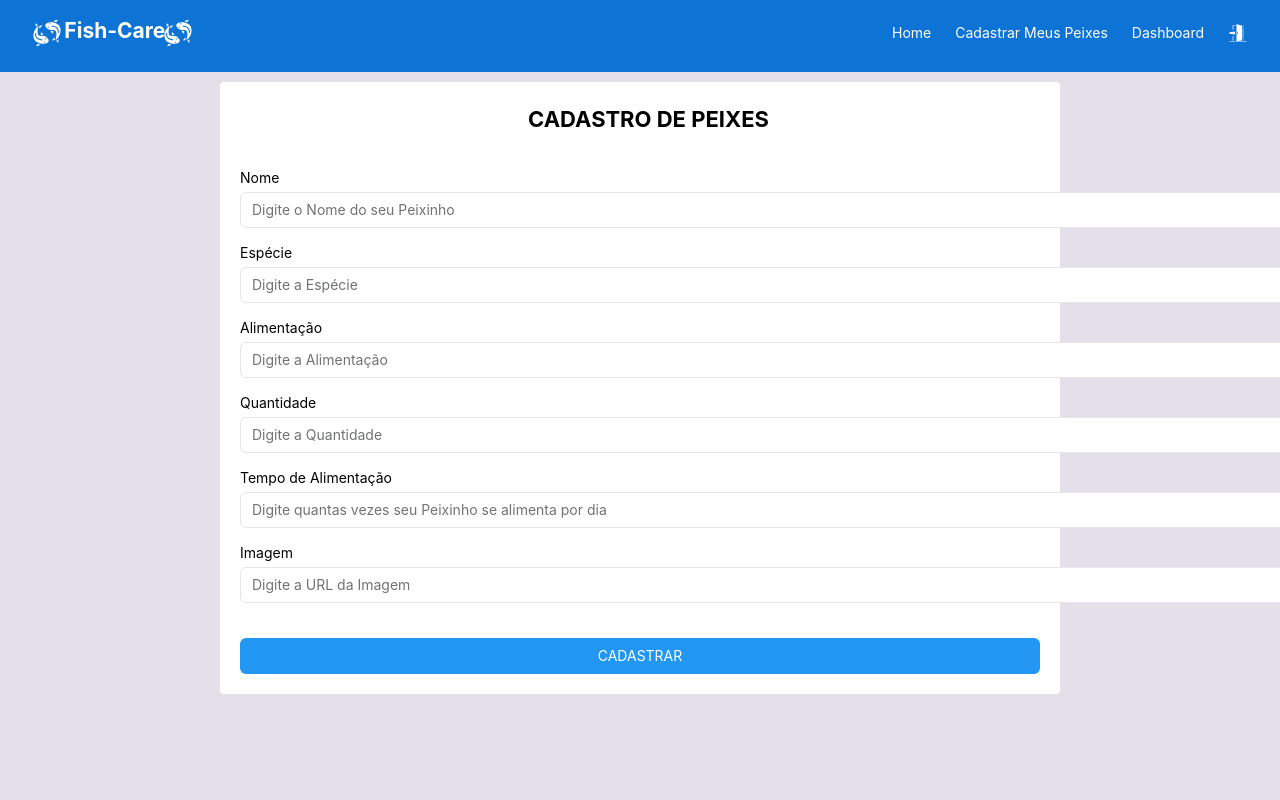
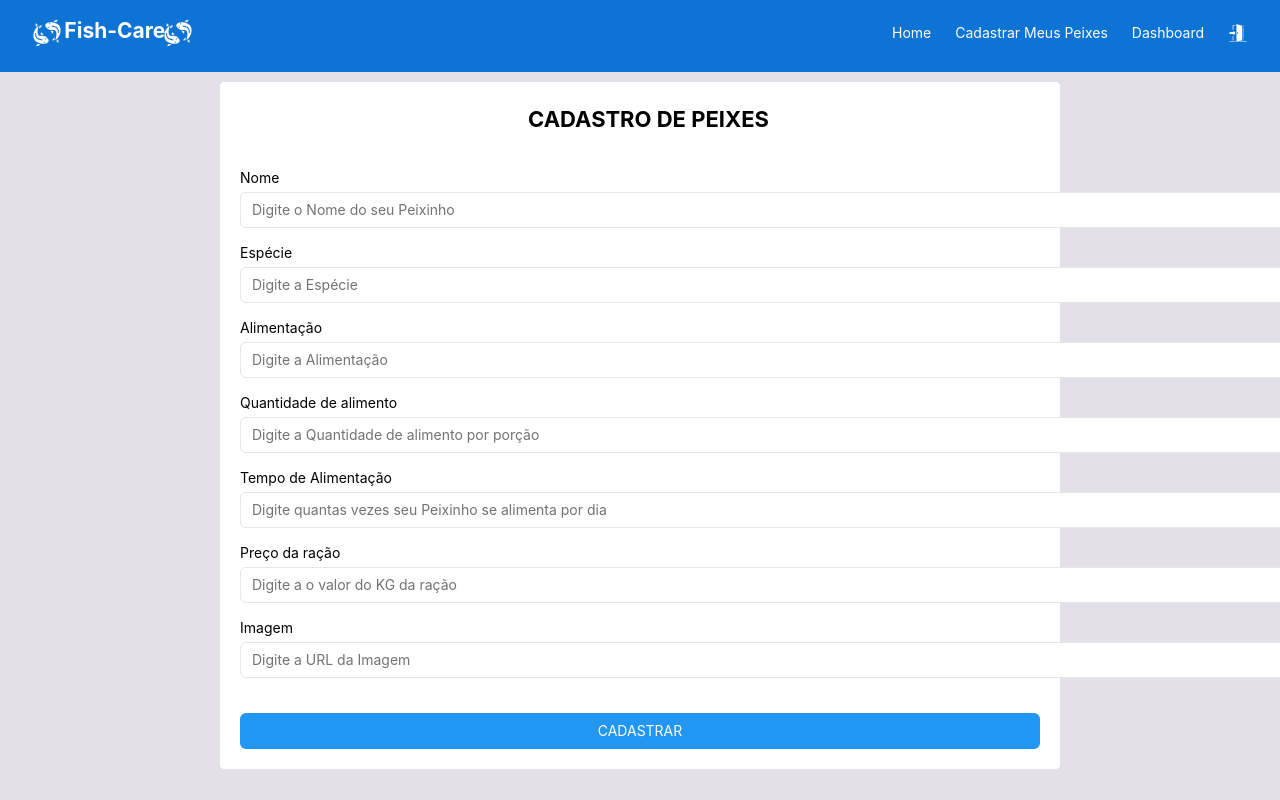
Before and after one commit to Fonojonzo/PI_PEIXES_BACKEND, a React (Vite) app: page /cadastro-peixe in a window 1280 px wide. Shown: the top 800 px of the page. Built offline with nearby package versions, Linux system fonts and the light colour scheme; no server answers.

Commit message:
btn delete

```diff
--- a/src/pages/cardItem/CardItem.css
+++ b/src/pages/cardItem/CardItem.css
@@ -20,6 +20,11 @@
     display: block; /* Define a imagem como um bloco para que o margin: auto funcione corretamente */
   }
 
+  .btn_remove {
+    background-color: rgb(255, 61, 61);
+    color: black;
+  }
+
   .card-content {
     padding: 16px;
   }
--- a/src/pages/cardItem/CardItem.jsx
+++ b/src/pages/cardItem/CardItem.jsx
@@ -1,8 +1,9 @@
 import React, { useState } from "react";
 import "./CardItem.css";
-import { FlexboxGrid, Modal } from "rsuite";
+import { FlexboxGrid, Modal, Button } from "rsuite";
+import axios from "axios";
 
-const CardItem = ({ listCard }) => {
+const CardItem = ({ listCard, refreshList }) => {
   const [open, setOpen] = useState(false);
   const [selectedCard, setSelectedCard] = useState(null);
 
@@ -14,13 +15,26 @@ const CardItem = ({ listCard }) => {
   const handleClose = () => {
     setOpen(false);
   };
+
+  const handleDelete = async (id) => {
+    console.log("ID do peixe para deletar:", id);  // Log para verificar o ID
+    try {
+      const response = await axios.delete(`https://api-peixes.vercel.app/api/users/${id}`);
+      console.log("Resposta da API:", response);  // Log para verificar a resposta da API
+      alert("Peixe removido com sucesso!");
+      refreshList();
+    } catch (error) {
+      console.error("Erro ao remover peixe:", error.response || error);  // Log detalhado do erro
+      alert("Erro ao remover peixe. Tente novamente.");
+    }
+  };
+
   return (
     <>
       {listCard.map((e) => (
-        <div className="card-list">
+        <div className="card-list" key={e._id}>
           <div
             className="card"
-            key={e._id}
             onClick={() => {
               handleOpen(e);
             }}
@@ -35,6 +49,17 @@ const CardItem = ({ listCard }) => {
               </p>
               <p className="card-description">Quantidade: {e.Quantidade}</p>
             </div>
+            <Button
+              className="btn_remove"
+              color="red"
+              appearance="primary"
+              onClick={(event) => {
+                event.stopPropagation();
+                handleDelete(e._id);
+              }}
+            >
+              Remover peixe
+            </Button>
           </div>
         </div>
       ))}
@@ -47,7 +72,7 @@ const CardItem = ({ listCard }) => {
                 <img
                   style={{ width: "60%" }}
                   src={selectedCard?.Imagem}
-                  alt={selectedCard?.nome}
+                  alt={selectedCard?.Nome}
                   className="card-image"
                 />
               </FlexboxGrid.Item>
@@ -65,6 +90,14 @@ const CardItem = ({ listCard }) => {
                 <p className="card-description">
                   Quantidade: {selectedCard?.Quantidade}
                 </p>
+                <Button
+                  className="btn_remove"
+                  color="red"
+                  appearance="primary"
+                  onClick={() => handleDelete(selectedCard?._id)}
+                >
+                  Remover peixe
+                </Button>
               </FlexboxGrid.Item>
             </FlexboxGrid>
           </div>
--- a/src/pages/peixes/Peixes.jsx
+++ b/src/pages/peixes/Peixes.jsx
@@ -106,11 +106,11 @@ const Peixes = () => {
           </FlexboxGrid.Item>
           <FlexboxGrid.Item colspan={24}>
             <Form.Group>
-              <Form.ControlLabel className="label">Quantidade</Form.ControlLabel>
+              <Form.ControlLabel className="label">Quantidade de alimento</Form.ControlLabel>
               <Form.Control
                 name="Quantidade"
                 type="number"
-                placeholder="Digite a Quantidade"
+                placeholder="Digite a Quantidade de alimento por porção"
                 value={quantidade}
                 width={"100%"}
                 onChange={(value) => setQuantidade(value)}
@@ -127,6 +127,17 @@ const Peixes = () => {
                 value={tempoAlimentacao}
                 width={"100%"}
                 onChange={(value) => setTempoAlimentacao(value)}
+              />
+            </Form.Group>
+          </FlexboxGrid.Item>
+          <FlexboxGrid.Item colspan={24}>
+            <Form.Group>
+              <Form.ControlLabel className="label">Preço da ração</Form.ControlLabel>
+              <Form.Control
+                name="Quantidade"
+                type="number"
+                placeholder="Digite a o valor do KG da ração"
+                width={"100%"}
               />
             </Form.Group>
           </FlexboxGrid.Item>
```
